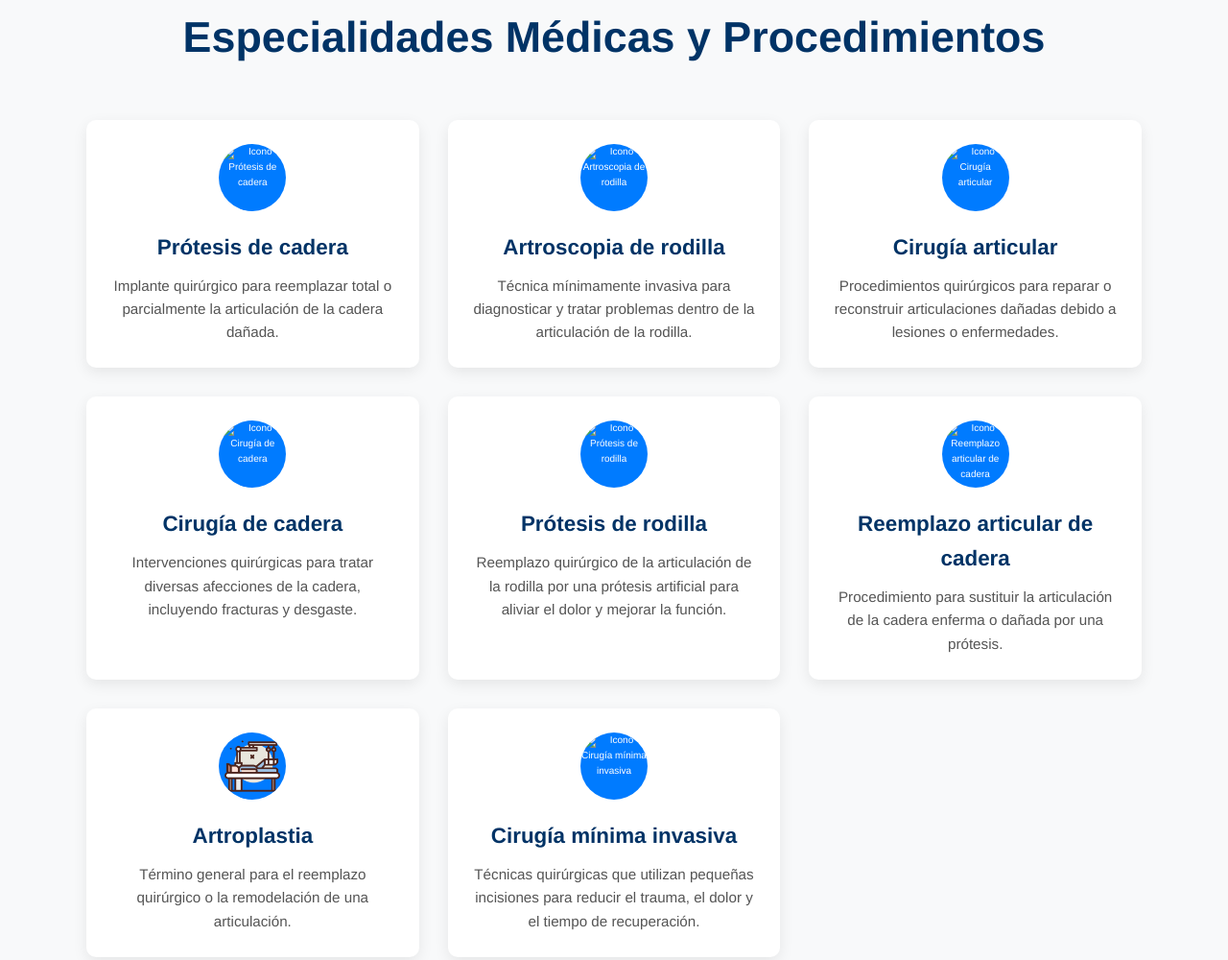
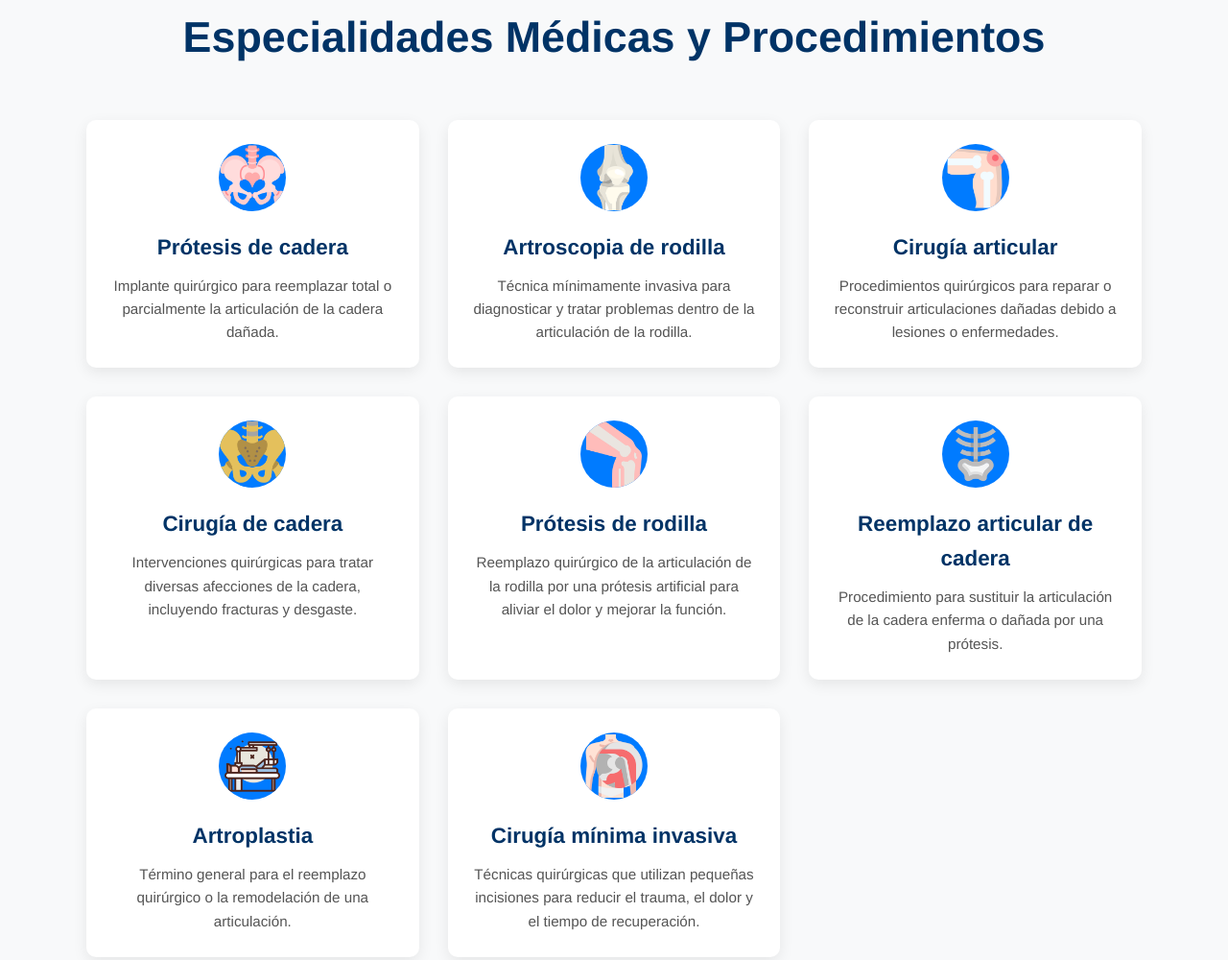
Before and after one commit to Lalo-gmz/dr-salvador-arreola, a plain HTML site: page index.html in a window 1280 px wide. Shown: the part 867-1867 px from the top of the page at 96% size. Drawn offline with Linux system fonts and the light colour scheme; the site is published under a folder, as on GitHub Pages, so addresses that start at the root find nothing.

Commit message:
v1.2.1 - correct icon display

```diff
--- a/index.html
+++ b/index.html
@@ -753,36 +753,36 @@
             <h2 class="section-title">Especialidades Médicas y Procedimientos</h2>
             <div class="servicios-grid">
                 <div class="servicio-item">
-                    <img src="/icons/caderas.png" alt="Icono Prótesis de cadera">
+                    <img src="icons/caderas.png" alt="Icono Prótesis de cadera">
                     <h3>Prótesis de cadera</h3>
                     <p>Implante quirúrgico para reemplazar total o parcialmente la articulación de la cadera dañada.</p>
                 </div>
                 <div class="servicio-item">
-                    <img src="/icons/rodilla.png" alt="Icono Artroscopia de rodilla">
+                    <img src="icons/rodilla.png" alt="Icono Artroscopia de rodilla">
                     <h3>Artroscopia de rodilla</h3>
                     <p>Técnica mínimamente invasiva para diagnosticar y tratar problemas dentro de la articulación de la
                         rodilla.</p>
                 </div>
                 <div class="servicio-item">
-                    <img src="/icons/dolor-en-las-articulaciones.png" alt="Icono Cirugía articular">
+                    <img src="icons/dolor-en-las-articulaciones.png" alt="Icono Cirugía articular">
                     <h3>Cirugía articular</h3>
                     <p>Procedimientos quirúrgicos para reparar o reconstruir articulaciones dañadas debido a lesiones o
                         enfermedades.</p>
                 </div>
                 <div class="servicio-item">
-                    <img src="/icons/pelvis.png" alt="Icono Cirugía de cadera">
+                    <img src="icons/pelvis.png" alt="Icono Cirugía de cadera">
                     <h3>Cirugía de cadera</h3>
                     <p>Intervenciones quirúrgicas para tratar diversas afecciones de la cadera, incluyendo fracturas y
                         desgaste.</p>
                 </div>
                 <div class="servicio-item">
-                    <img src="/icons/rodilla_1.png" alt="Icono Prótesis de rodilla">
+                    <img src="icons/rodilla_1.png" alt="Icono Prótesis de rodilla">
                     <h3>Prótesis de rodilla</h3>
                     <p>Reemplazo quirúrgico de la articulación de la rodilla por una prótesis artificial para aliviar el
                         dolor y mejorar la función.</p>
                 </div>
                 <div class="servicio-item">
-                    <img src="/icons/pelvis_1.png"
+                    <img src="icons/pelvis_1.png"
                         alt="Icono Reemplazo articular de cadera">
                     <h3>Reemplazo articular de cadera</h3>
                     <p>Procedimiento para sustituir la articulación de la cadera enferma o dañada por una prótesis.</p>
@@ -793,7 +793,7 @@
                     <p>Término general para el reemplazo quirúrgico o la remodelación de una articulación.</p>
                 </div>
                 <div class="servicio-item">
-                    <img src="/icons/huesos.png" alt="Icono Cirugía mínima invasiva">
+                    <img src="icons/huesos.png" alt="Icono Cirugía mínima invasiva">
                     <h3>Cirugía mínima invasiva</h3>
                     <p>Técnicas quirúrgicas que utilizan pequeñas incisiones para reducir el trauma, el dolor y el
                         tiempo de recuperación.</p>
@@ -912,12 +912,12 @@
                     <h3>Información de Contacto</h3>
                     <p>Si deseas agendar una consulta, resolver dudas o necesitas más información, no dudes en
                         contactarme. Estoy para servirte.</p>
-                    <p><img src="/icons/telefono.png"
+                    <p><img src="icons/telefono.png"
                             alt="Icono Teléfono"><strong>Teléfono:</strong> <a href="tel:+523310772696">33 1077 2696</a></p>
-                    <p><img src="/icons/correo.png"
+                    <p><img src="icons/correo.png"
                             alt="Icono Email"><strong>Email:</strong> <a
                             href="mailto:contacto@drsalvadorarreola.com">contacto@drsalvadorarreola.com</a></p>
-                    <p><img src="/icons/ubicacion.png"
+                    <p><img src="icons/ubicacion.png"
                             alt="Icono Ubicación"><strong>Dirección:</strong><br>Hospital Real San José, Consultorio
                         415<br>Av. Real San José, Valle Real<br>Zapopan, Jalisco, México.</p>
                     <div class="contacto-map">
```
